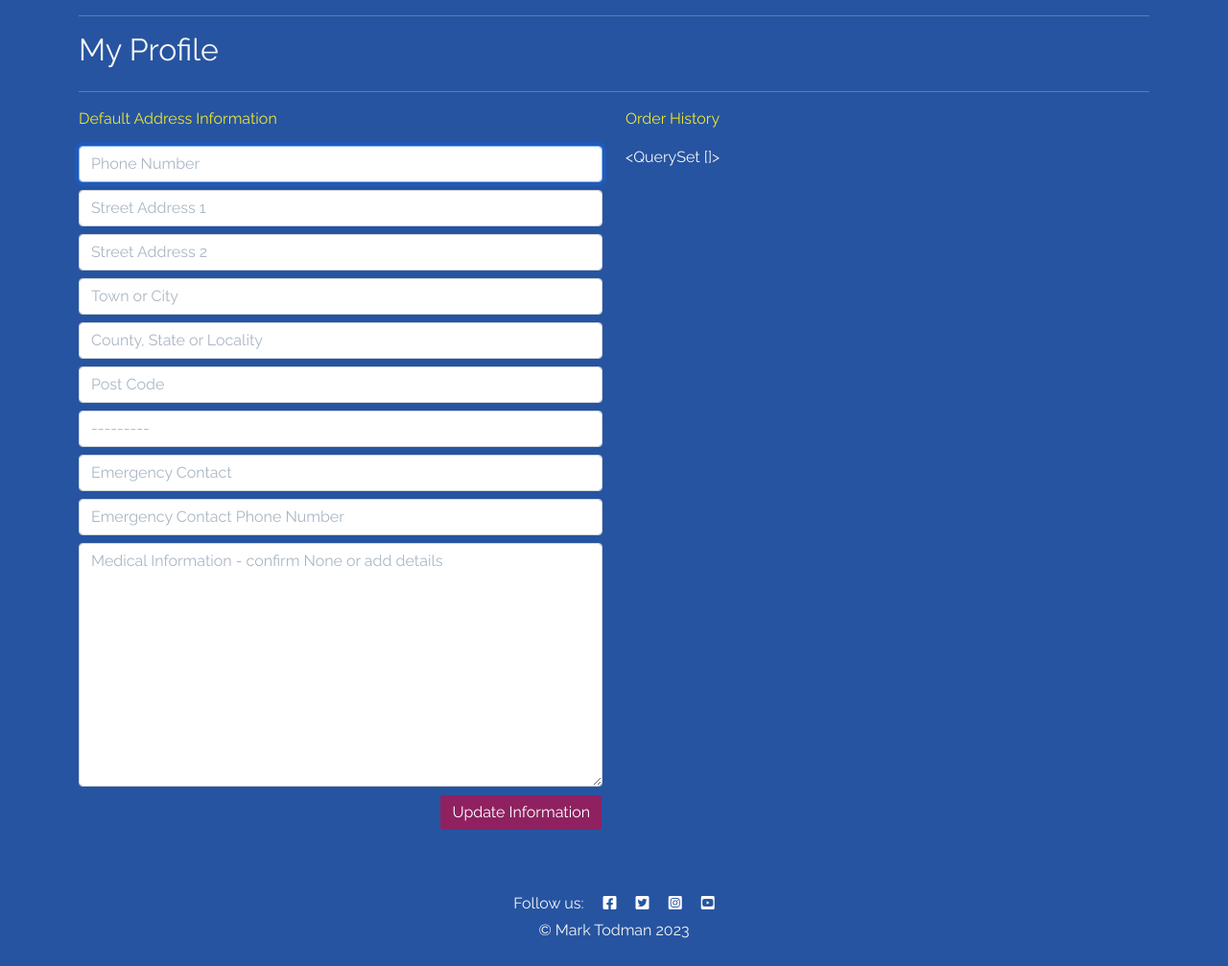
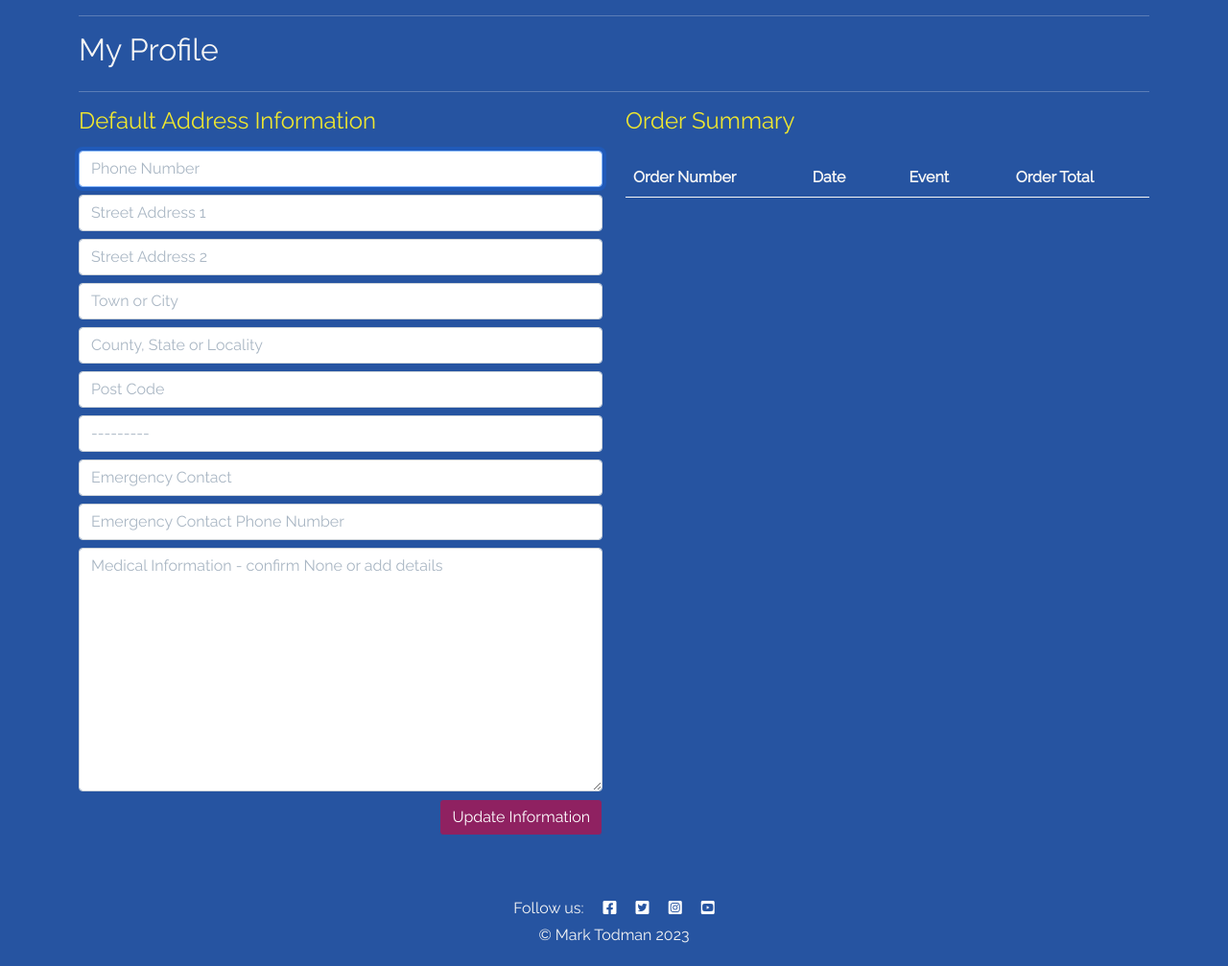
Before and after one commit to marktodman/endurance-republic, a Django app: page /profile/ in a window 1280 px wide. Shown: the part 105-1112 px from the top of the page at 96% size. Before the commit the page ends 1083 px from the top, so only its background shows below. Run offline with Django 3.2, Linux system fonts and the light colour scheme; the visitor is signed in with stand-in values (Sample User, id 1); data comes from the database, SQL or seed files in the repository; data that the repository does not hold is empty; some libraries are stand-ins or nearby versions; some web fonts are replaced.

Commit message:
feat: Update profile information from checkout and link checkout success

```diff
--- a/checkout/admin.py
+++ b/checkout/admin.py
@@ -12,7 +12,7 @@ class OrderAdmin(admin.ModelAdmin):
 
     readonly_fields = ('order_number', 'date', 'total', 'original_bag', 'stripe_pid')
 
-    fields = ('order_number', 'date', 'full_name', 'email', 'phone_number',
+    fields = ('order_number', 'user_profile', 'date', 'full_name', 'email', 'phone_number',
                 'street_address1', 'town_or_city', 'county',
                 'country', 'postcode', 'total', 'original_bag', 'stripe_pid')
 
--- a/profiles/templates/profiles/profile.html
+++ b/profiles/templates/profiles/profile.html
@@ -13,16 +13,51 @@
     </div>
     <div class="row">
         <div class="col-12 col-lg-6">
-            <p class="text-muted payment-text">Default Address Information</p>
+            <h4 class="text-muted payment-text">Default Address Information</h4>
             <form class="mt-3" action="{% url 'profile' %}" method="POST" id="profile-update-form">
                 {% csrf_token %}
                 {{ form|crispy }}
                 <div class="float-end"><button class="btn btn-primary">Update Information</button></div>
             </form>
         </div>
-        <div class="col-12 col-lg-6">
-            <p class="text-muted payment-text">Order History</p>
-            {{ orders }}
+
+        <div class="col-12 col-lg-6 order-lg-last mb-5">
+            <h4 class="text-muted payment-text">Order Summary</h4>
+            <div class="table-responsive order-summary">
+                <table class="bag-table table mt-3 mb-3">
+                    <thead>
+                        <tr>
+                            <th scope="col">Order Number</th>
+                            <th scope="col">Date</th>
+                            <th></th>
+                            <th scope="col">Event</th>
+                            <th></th>
+                            <th scope="col">Order Total</th>
+                        </tr>
+                    </thead>
+                    <tbody>
+                        {% for order in orders %}
+                        <tr class="form-link">
+                            <td><a href="{% url 'order_history' order.order_number %}"
+                                    title="{{ order.order_number }}">{{ order.order_number|truncatechars:6 }}</a>
+                            </td>
+                            <td>{{ order.date }}</td>
+                            <td></td>
+                            <td>
+                                <ul class="list-unstyled">
+                                    {% for item in order.lineitems.all %}
+                                    <li>
+                                        {{ item.event.name }}
+                                    </li>
+                                    {% endfor %}
+                                </ul>
+                            </td>
+                            <td></td>
+                            <td>£{{ order.total }}</td>
+                        </tr>
+                        {% endfor %}
+                    </tbody>
+                </table>
             </div>
         </div>
         {% endblock %}
--- a/profiles/urls.py
+++ b/profiles/urls.py
@@ -2,5 +2,6 @@ from django.urls import path
 from . import views
 
 urlpatterns = [
-    path('', views.profile, name='profile')
+    path('', views.profile, name='profile'),
+    path('order_history/<order_number>', views.order_history, name='order_history'),
 ]
--- a/profiles/views.py
+++ b/profiles/views.py
@@ -4,6 +4,7 @@ from django.contrib.auth.decorators import login_required
 
 from .models import UserProfile
 from .forms import UserProfileForm
+from checkout.models import Order
 
 
 # Source: Boutique Ado
@@ -26,7 +27,25 @@ def profile(request):
     context = {
         'form': form,
         'orders': orders,
-        'on_profile_page': True
     }
 
     return render(request, template, context)
+
+
+# Source: Boutique Ado
+@login_required
+def order_history(request, order_number):
+    order = get_object_or_404(Order, order_number=order_number)
+
+    messages.info(request, (
+        f'This is a past confirmation for order number {order_number}. '
+        'A confirmation email was sent on the order date.'
+    ))
+
+    template = 'checkout/checkout_success.html'
+    context = {
+        'order': order,
+        'from_profile': True,
+    }
+
+    return render(request, template, context)
--- a/static/css/base.css
+++ b/static/css/base.css
@@ -296,6 +296,11 @@ select option[value=""] {
 
 }
 
+.order-summary {
+    max-height: 75vh;
+    overflow-y: auto;
+}
+
 /* Media Queries */
 
 @media screen and (max-width: 1260px) {
```
Also changed, not shown: checkout/templates/checkout/checkout_success.html (+30 -0 lines), checkout/views.py (+31 -3 lines). Lines whose indentation alone changed are shown as unchanged.
